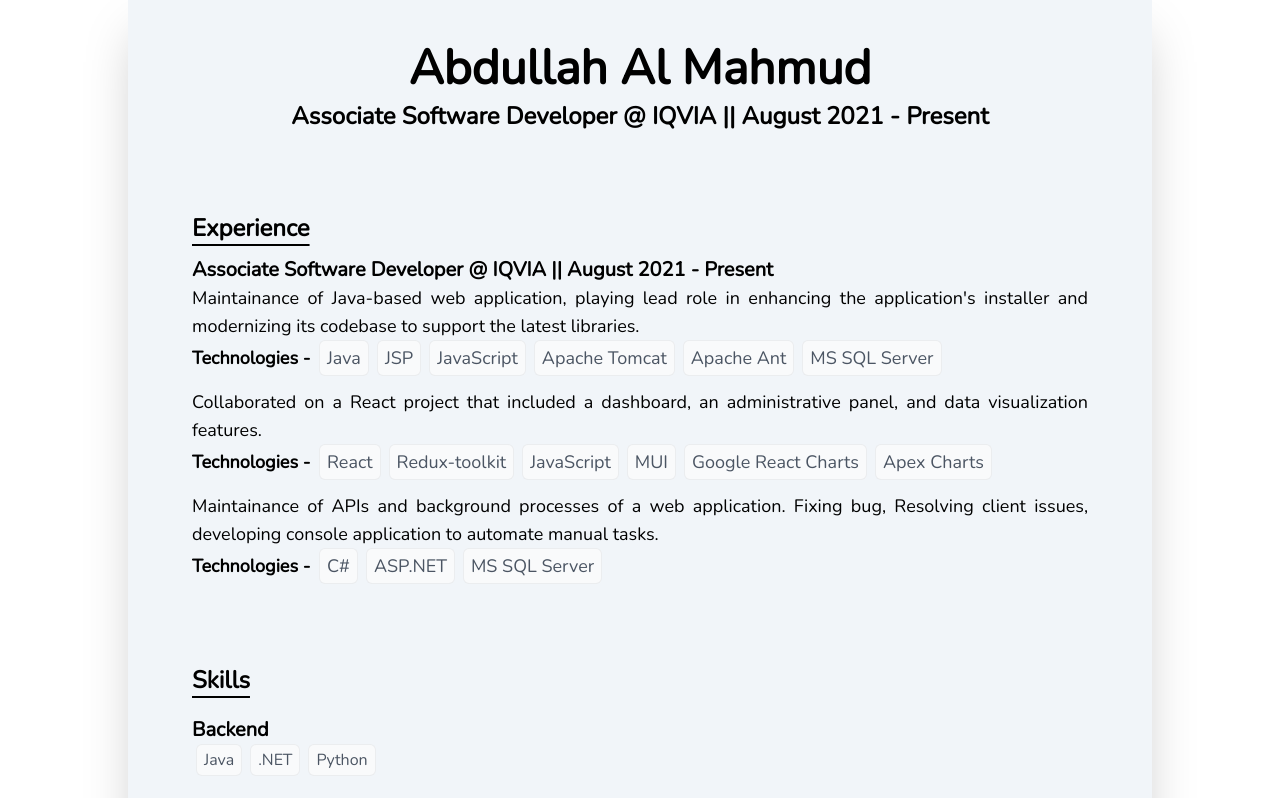
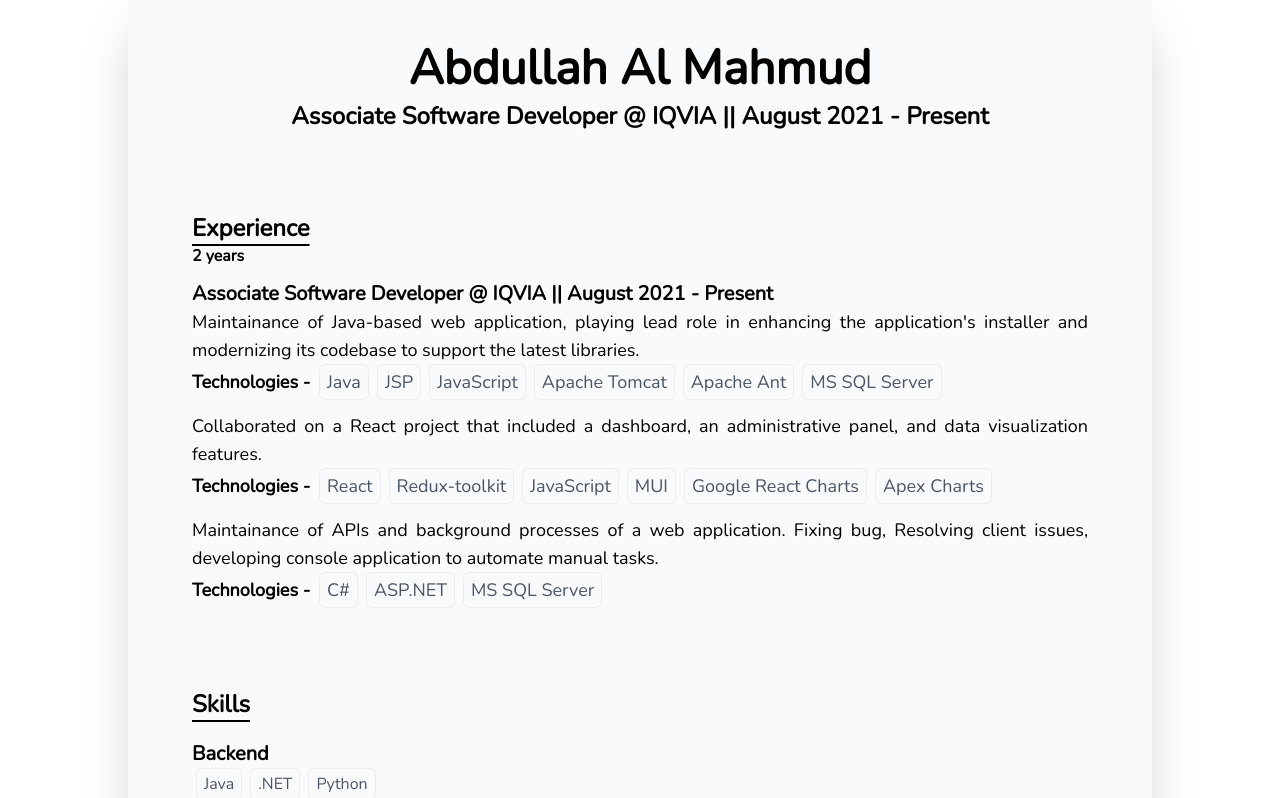
Before and after one commit to MahmudMridul/abdullahal.mahmud, a React (Create React App) app: page / in a window 1280 px wide. Shown: the top 798 px of the page. Built offline with nearby package versions, Linux system fonts and the light colour scheme.

Commit message:
Add total exp and underline text

```diff
--- a/src/App.js
+++ b/src/App.js
@@ -17,7 +17,7 @@ export default function App() {
    }, [])
 
    return (
-      <main className="container max-w-5xl py-4 sm:px-4 md:px-16 font-nunito bg-slate-100 shadow-2xl">
+      <main className="container max-w-5xl py-4 sm:px-4 md:px-16 font-nunito bg-slate-50 shadow-2xl">
          {isLoading ? <Spinner /> :
             <>
                <About />
--- /dev/null
+++ b/src/appUtils.js
@@ -0,0 +1,20 @@
+export function calculateExp(inputDate) {
+   const currentDate = new Date();
+   const givenDate = new Date(inputDate);
+
+   const yearsDiff = currentDate.getFullYear() - givenDate.getFullYear();
+   const monthsDiff = currentDate.getMonth() - givenDate.getMonth();
+
+   let yearString = yearsDiff > 0 ? `${yearsDiff} year${yearsDiff > 1 ? 's' : ''}` : '';
+   let monthString = monthsDiff > 0 ? `${monthsDiff} month${monthsDiff > 1 ? 's' : ''}` : '';
+
+   if (yearsDiff > 0 && monthsDiff > 0) {
+      return `${yearString} ${monthString}`;
+   } else if (yearsDiff > 0) {
+      return yearString;
+   } else if (monthsDiff > 0) {
+      return monthString;
+   } else {
+      return '0 months';
+   }
+}
--- a/src/sections/certifications/CertificationItem.jsx
+++ b/src/sections/certifications/CertificationItem.jsx
@@ -3,7 +3,7 @@ import React from "react";
 export default function CertificationItem({ certification }) {
    const { name, link, platform } = certification;
    return (
-      <li className="mt-4 font-medium underline text-sky-500 cursor-pointer">
+      <li className="mt-4 font-medium underline underline-offset-4 text-sky-500 cursor-pointer">
          <span>
             <a href={link} target="_blank" rel="noreferrer">
                {name}
--- a/src/sections/experience/ExperienceList.jsx
+++ b/src/sections/experience/ExperienceList.jsx
@@ -1,14 +1,17 @@
 import React from "react";
 import Experience from "./Experience";
 import { useSelector } from "react-redux";
+import { calculateExp } from "../../appUtils";
 
 export default function ExperienceList() {
    const experiences = useSelector((store) => store.app.experiences);
+   const exp = calculateExp("2021-08-01");
    return (
       <section>
          <h5 className="mt-20 text-2xl font-bold underline underline-offset-8">
             Experience
          </h5>
+         <span className="text-base font-bold">{exp}</span>
          {experiences.map((experience, index) => {
             return <Experience key={index} experience={experience} />;
          })}
--- a/src/sections/projects/ProjectItem.jsx
+++ b/src/sections/projects/ProjectItem.jsx
@@ -20,7 +20,7 @@ export default function ProjectItem({ project }) {
          })}
 
          {link !== "" ? (
-            <div className="text-lg font-bold">
+            <div className="text-lg font-bold underline underline-offset-4">
                <a href={link} target="_blank" rel="noreferrer">
                   Link
                </a>
```
